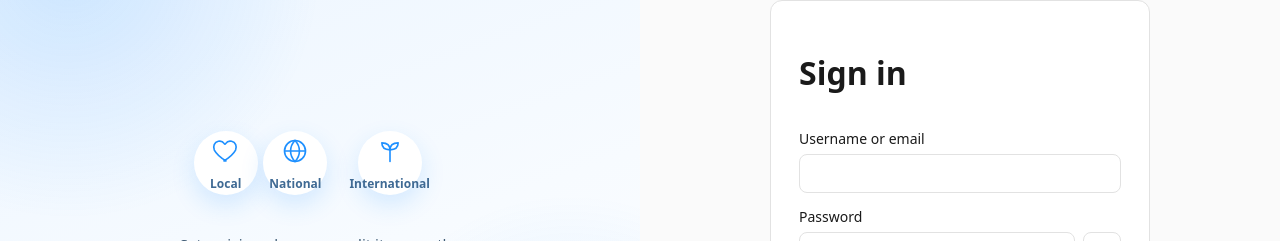
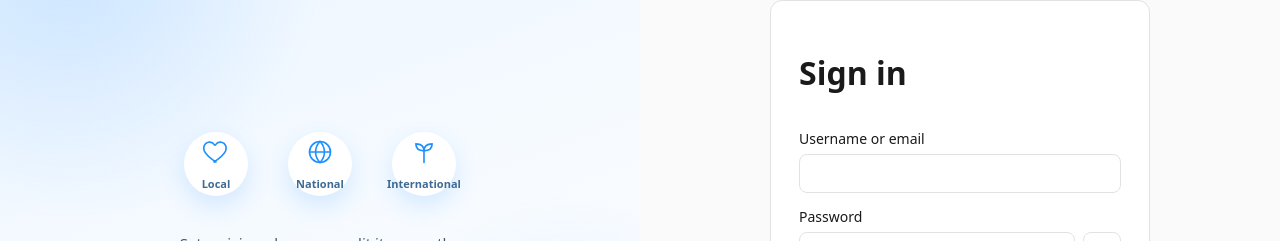
Before and after one commit to yangdongqing214/hackathon, a React (Vite) app in the folder frontend/: page /login in a window 1280 px wide. Shown: the part 200-441 px from the top of the page. Built offline with nearby package versions, Linux system fonts and the light colour scheme; no server answers.

Commit message:
Fix login page badge labels overflowing their circles

```diff
--- a/frontend/src/index.css
+++ b/frontend/src/index.css
@@ -271,10 +271,16 @@ body {
   flex-direction: column;
   align-items: center;
   gap: 10px;
-  font-size: 12px;
+  width: 76px;
+  font-size: 11px;
   font-weight: 600;
   color: #3f6a94;
+  text-align: center;
   animation: login-icon-float 5s ease-in-out infinite;
+}
+
+.login-showcase-icon span {
+  max-width: 76px;
 }
 
 .login-showcase-icon-globe {
```
